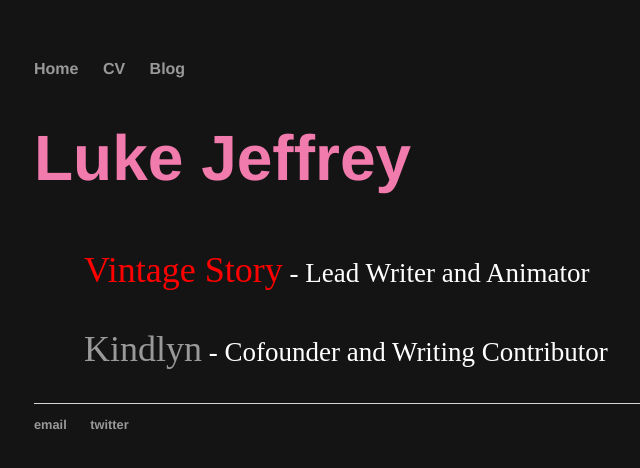
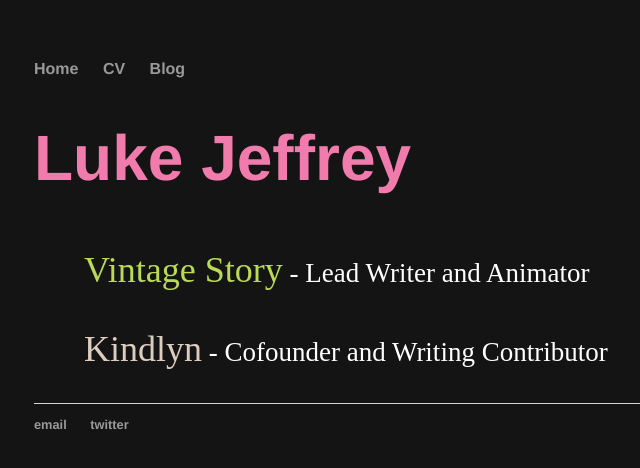
Before and after one commit to GralphGralph/GralphGralph.github.io, a Jekyll site: the page built from index.html, in a window 1280 px wide. Shown: the top 468 px of the page, without its empty margins (158-798 px from the left). Built offline with Jekyll 4.4.1, drawn with Linux system fonts in a browser that asks for light colours.

Commit message:
Update index.html

```diff
--- a/index.html
+++ b/index.html
@@ -5,8 +5,8 @@ title: Luke Jeffrey
 <body bgcolor="#141414">
 	<div class="blurb">
 		<h1 style = "font-size: 400%; color: #F17BAC">Luke Jeffrey</h1>
-		<p style = "font-size: 225%; margin: 50px;"><a href="https://www.vintagestory.at/" style = "color: red">Vintage Story</a><small style = "font-size: 75%; color: #ffffff;"> - Lead Writer and Animator</small></p>
-		<p style = "font-size: 225%; margin: 50px; line-height: 2px;"><a href="http://kindlyn.blogspot.com/ style = color: #DCCDBE">Kindlyn</a><small style = "font-size: 75%; color: #ffffff;"> - Cofounder and Writing Contributor</small></p>
+		<p style = "font-size: 225%; margin: 50px;"><a href="https://www.vintagestory.at/" style = "color: #BADA55">Vintage Story</a><small style = "font-size: 75%; color: #ffffff;"> - Lead Writer and Animator</small></p>
+		<p style = "font-size: 225%; margin: 50px; line-height: 2px;"><a href="http://kindlyn.blogspot.com/" style = "color: #DCCDBE">Kindlyn</a><small style = "font-size: 75%; color: #ffffff;"> - Cofounder and Writing Contributor</small></p>
 
 	</div><!-- /.blurb -->
 </body>
```
